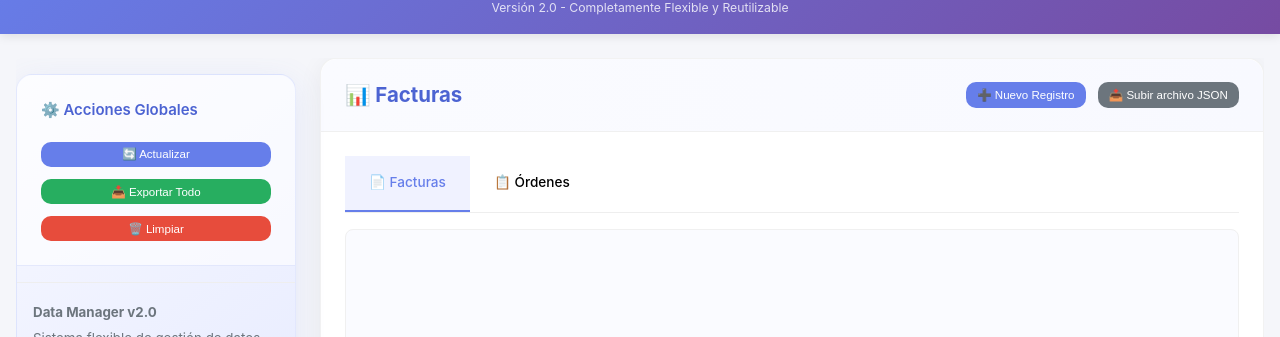
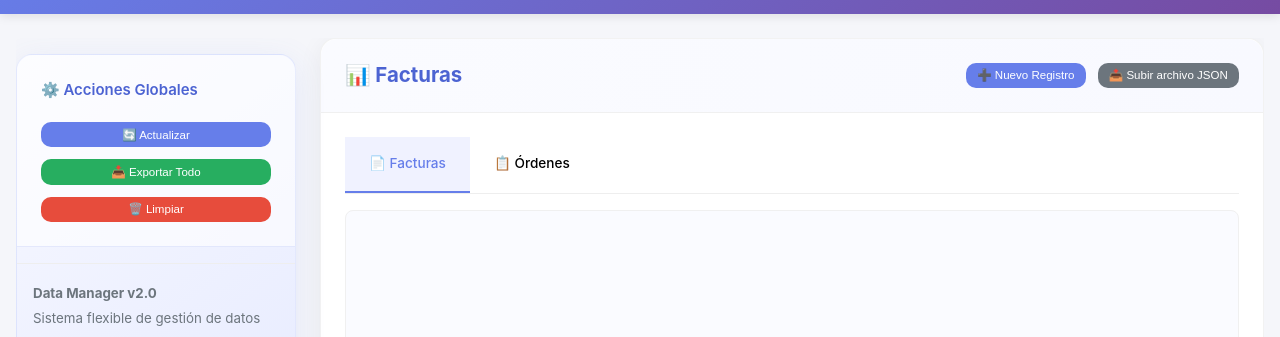
Before and after one commit to spostemsky/poc-udm-assortment-ux, a plain HTML site: page formulario/data-manager/data-manager.html in a window 1280 px wide. Shown: the part 61-398 px from the top of the page. Drawn offline with Linux system fonts and the light colour scheme.

Commit message:
delete subtitle

```diff
--- a/formulario/data-manager/data-manager.html
+++ b/formulario/data-manager/data-manager.html
@@ -9,7 +9,6 @@
 <body>
     <div class="header">
         <h1>🗃️ Gestor de Datos JSON</h1>
-        <p>Versión 2.0 - Completamente Flexible y Reutilizable</p>
     </div>
 
     <div class="container">
```
